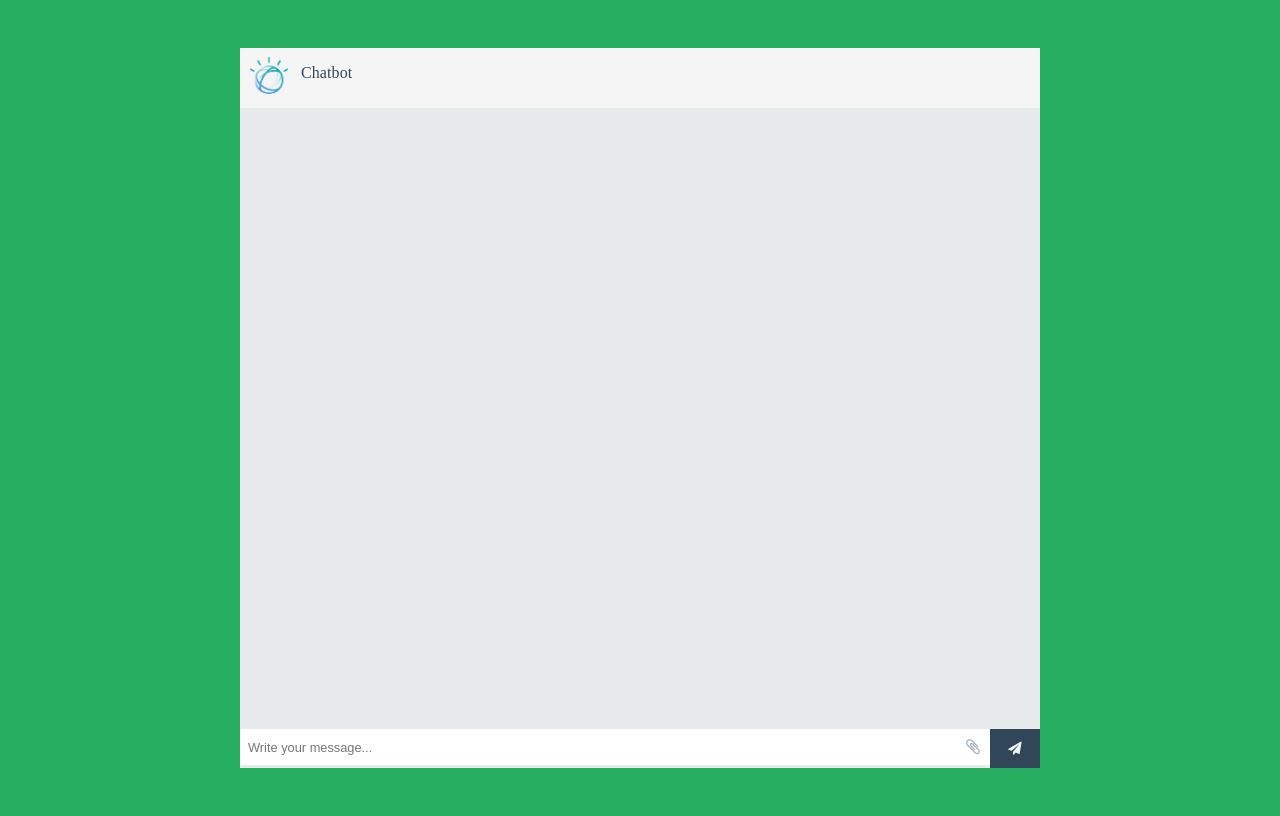
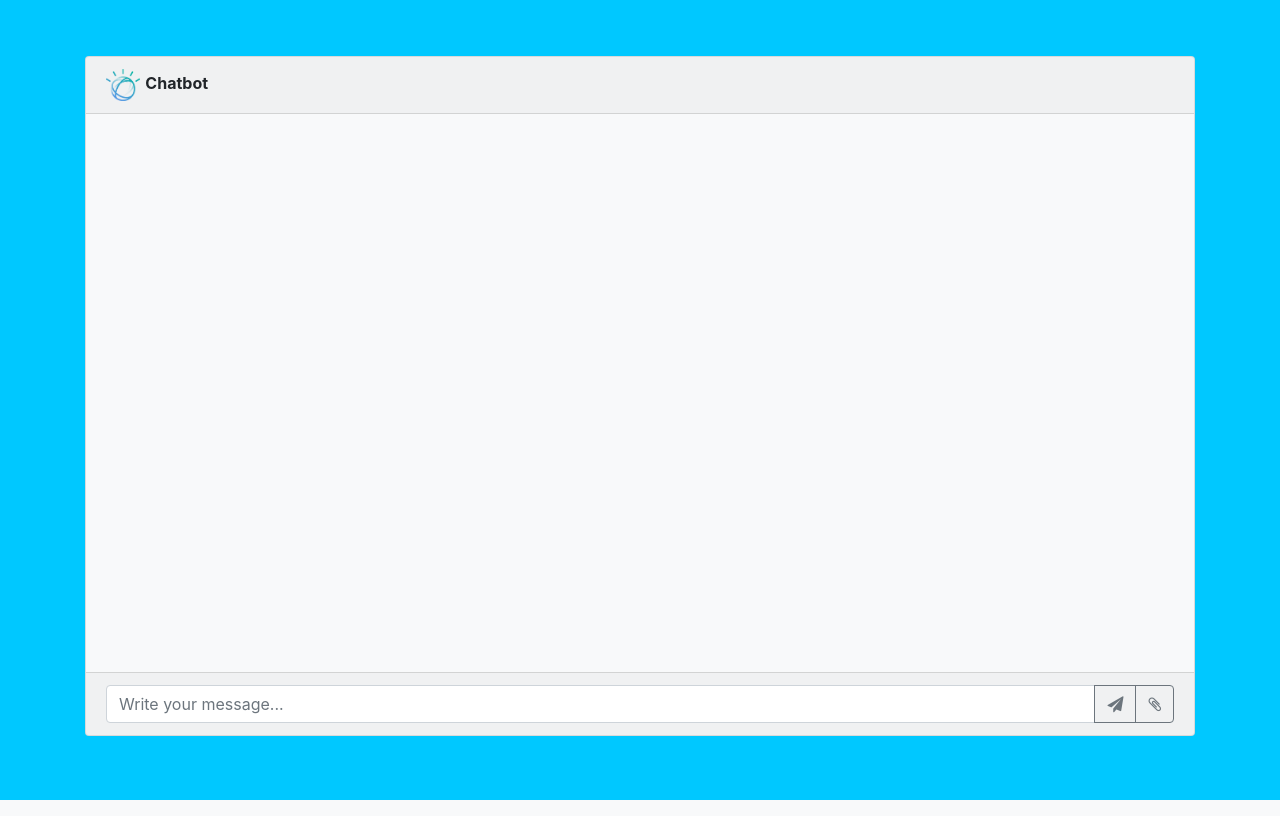
Before and after one commit to vr7517/python-webapp-template, a Flask app: page /chat in a window 1280 px wide. Run offline with Flask 2, Linux system fonts and the light colour scheme; some libraries are stand-ins or nearby versions.

Commit message:
updated chat UI to bootstrap

```diff
--- a/static/javascript/chat.js
+++ b/static/javascript/chat.js
@@ -2,12 +2,13 @@
 $(".messages").animate({ scrollTop: $(document).height() }, "fast");
 
 function newMessage() {
-    message = $(".message-input input").val();
+    message = $("#q").val();
+    console.log(message)
     if ($.trim(message) == '') {
         return false;
     }
     $('<li class="sent"><img src="static/images/user.png" alt="" /><p>' + message + '</p></li>').appendTo($('.messages ul'));
-    $('.message-input input').val(null);
+    $('#q').val(null);
     $(".messages").animate({ scrollTop: $(document).height() }, "fast");
 
     sendRequest(message);
@@ -34,7 +35,7 @@
     }
 
     $('<li class="replies"><img src="static/images/watson_avatar.png" alt="" /><p>' + message + '</p></li>').appendTo($('.messages ul'));
-    $('.message-input input').val(null);
+    $('#q').val(null);
     $(".messages").animate({ scrollTop: $(document).height() }, "fast");
 };
 
--- a/static/stylesheets/chat.css
+++ b/static/stylesheets/chat.css
@@ -1,212 +1,105 @@
-body {
-    display: flex;
-    align-items: center;
-    justify-content: center;
-    min-height: 100vh;
-    background: #27ae60;
-    font-size: 1em;
-    letter-spacing: 0.1px;
-    color: #32465a;
-    text-rendering: optimizeLegibility;
-    text-shadow: 1px 1px 1px rgba(0, 0, 0, 0.004);
-    -webkit-font-smoothing: antialiased;
+
+.bg-light-blue {
+    background: rgb(0, 200, 255);
 }
 
-.frame {
-    width: 95%;
-    min-width: 360px;
-    max-width: 800px;
-    height: 92vh;
-    min-height: 300px;
-    max-height: 720px;
-    background: #E6EAEA;
+.card {
+    margin: 5% 0 5%;
+    height: 85vh;
 }
 
-
-.frame .content {
-    width: 100%;
-    height: 100%;
-    overflow: hidden;
-    position: relative;
+input[type=number] {
+    -moz-appearance:textfield;
 }
 
-@media screen and (max-width: 735px) {
-    .frame .content {
-        width: 100;
-        min-width: 300px !important;
-    }
+input::-webkit-outer-spin-button,
+input::-webkit-inner-spin-button {
+    -webkit-appearance: none;
+    margin: 0;
 }
 
-@media screen and (min-width: 900px) {
-    .frame .content {
-        width: 100%;
-    }
+.card-header img {
+    margin-right: 5px;
+    height: 2em;
 }
 
-.frame .content .contact-profile {
+.contact-profile {
     width: 100%;
     height: 60px;
-    background: #f5f5f5;
+    background: black;
+    color: white
 }
 
-.frame .content .contact-profile img {
+.contact-profile img {
     width: 40px;
     border-radius: 50%;
     float: left;
     margin: 9px 12px 0 9px;
 }
 
-.frame .content .contact-profile p {
+.contact-profile p {
     float: left;
 }
 
-.frame .content .messages {
+.messages {
     height: auto;
-    min-height: calc(100% - 93px);
-    max-height: calc(100% - 93px);
+    min-height: 100%;
+    max-height: 100%;
     overflow-y: scroll;
     overflow-x: hidden;
 }
 
-@media screen and (max-width: 735px) {
-    .frame .content .messages {
-        max-height: calc(100% - 105px);
-    }
-}
-
-.frame .content .messages::-webkit-scrollbar {
+.messages::-webkit-scrollbar {
     width: 8px;
     background: transparent;
 }
 
-.frame .content .messages::-webkit-scrollbar-thumb {
+.messages::-webkit-scrollbar-thumb {
     background-color: rgba(0, 0, 0, 0.3);
 }
 
-.frame .content .messages ul li {
+.messages ul li {
     display: inline-block;
     clear: both;
-    float: left;
     margin: 15px 15px 5px 15px;
     width: calc(100% - 25px);
     font-size: 0.9em;
 }
 
-.frame .content .messages ul li:nth-last-child(1) {
+.messages ul li:nth-last-child(1) {
     margin-bottom: 20px;
 }
 
-.frame .content .messages ul li.sent img {
+.messages ul li.sent img {
     margin: 6px 8px 0 0;
 }
 
-.frame .content .messages ul li.sent p {
-    background: #435f7a;
-    color: #f5f5f5;
+.messages ul li.sent p {
+    background: rgb(0, 170, 255);
+    color: white;
 }
 
-.frame .content .messages ul li.replies img {
+.messages ul li.replies img {
     float: right;
     margin: 6px 0 0 8px;
 }
 
-.frame .content .messages ul li.replies p {
-    background: #f5f5f5;
+.messages ul li.replies p {
+    background: rgb(0, 170, 255);
+    color: white;
     float: right;
 }
 
-.frame .content .messages ul li img {
+.messages ul li img {
     width: 22px;
     border-radius: 50%;
     float: left;
 }
 
-.frame .content .messages ul li p {
+.messages ul li p {
     display: inline-block;
     padding: 10px 15px;
     border-radius: 20px;
     max-width: 205px;
     line-height: 130%;
 }
-
-@media screen and (min-width: 735px) {
-    .frame .content .messages ul li p {
-        max-width: 300px;
-    }
-}
-
-.frame .content .message-input {
-    position: absolute;
-    bottom: 0;
-    width: 100%;
-    z-index: 99;
-}
-
-.frame .content .message-input .wrap {
-    position: relative;
-}
-
-.frame .content .message-input .wrap input {
-    float: left;
-    border: none;
-    width: calc(100% - 90px);
-    padding: 11px 32px 10px 8px;
-    font-size: 0.8em;
-    color: #32465a;
-}
-
-@media screen and (max-width: 735px) {
-    .frame .content .message-input .wrap input {
-        padding: 15px 32px 16px 8px;
-    }
-}
-
-.frame .content .message-input .wrap input:focus {
-    outline: none;
-}
-
-.frame .content .message-input .wrap .attachment {
-    position: absolute;
-    right: 60px;
-    z-index: 4;
-    margin-top: 10px;
-    font-size: 1.1em;
-    color: #435f7a;
-    opacity: .5;
-    cursor: pointer;
-}
-
-@media screen and (max-width: 735px) {
-    .frame .content .message-input .wrap .attachment {
-        margin-top: 17px;
-        right: 65px;
-    }
-}
-
-.frame .content .message-input .wrap .attachment:hover {
-    opacity: 1;
-}
-
-.frame .content .message-input .wrap button {
-    float: right;
-    border: none;
-    width: 50px;
-    padding: 12px 0;
-    cursor: pointer;
-    background: #32465a;
-    color: #f5f5f5;
-}
-
-@media screen and (max-width: 735px) {
-    .frame .content .message-input .wrap button {
-        padding: 16px 0;
-    }
-}
-
-.frame .content .message-input .wrap button:hover {
-    background: #435f7a;
-}
-
-.frame .content .message-input .wrap button:focus {
-    outline: none;
-}
--- a/templates/chat.html
+++ b/templates/chat.html
@@ -1,39 +1,50 @@
 <!DOCTYPE html>
-<html >
+<html>
 
 <head>
     <meta charset='UTF-8'>
 
     <title>Chatbot</title>
 
-    <link rel='stylesheet prefetch' href='https://cdnjs.cloudflare.com/ajax/libs/font-awesome/4.6.2/css/font-awesome.min.css'>
+    <link rel='stylesheet' href='https://cdnjs.cloudflare.com/ajax/libs/font-awesome/4.6.2/css/font-awesome.min.css'>
+    <link rel="stylesheet" href="https://stackpath.bootstrapcdn.com/bootstrap/4.3.1/css/bootstrap.min.css">
+    <link href="static/stylesheets/chat.css" rel="stylesheet">
 
-    <link href="static/stylesheets/chat.css" rel="stylesheet">
 </head>
 
-<body>
+<body class="bg-light-blue">
 
-    <div class="frame">
-        <div class="content">
-            <div class="contact-profile">
-                <img src="static/images/watson_avatar.png" alt="" />
-                <p>Chatbot</p>
-            </div>
-            <div class="messages">
-                <ul></ul>
-            </div>
-            <div class="message-input">
-                <div class="wrap">
-                    <input type="text" dir='auto' placeholder="Write your message..." />
-                    <i class="fa fa-paperclip attachment" aria-hidden="true"></i>
-                    <button class="submit">
-                        <i class="fa fa-paper-plane" aria-hidden="true"></i>
-                    </button>
+
+    <div class="container mx-auto center">
+
+        <div class="card bg-light">
+            <div class="card-header"><img src="static/images/watson_avatar.png" /><b>Chatbot</b></div>
+            <div class="card-body">
+                <div class="messages">
+                    <ul></ul>
                 </div>
             </div>
+            <div class="card-footer">
+
+                <div class="input-group">
+                    <input type="text" class="form-control" placeholder="Write your message..." id='q' dir='auto'>
+                    <div class="input-group-append">
+                        <button class="btn btn-outline-secondary" type="button" id='submit'><i
+                                class="fa fa-paper-plane"></i></button>
+                        <button class="btn btn-outline-secondary" type="button" id='audio'><i
+                                class="fa fa-paperclip attachment"></i></button>
+                    </div>
+                </div>
+            </div>
+
         </div>
+
+
     </div>
-    <script src='https://code.jquery.com/jquery-2.2.4.min.js'></script>
+
+    <script src="https://code.jquery.com/jquery-3.3.1.min.js"></script>
+    <script src="https://cdnjs.cloudflare.com/ajax/libs/popper.js/1.14.7/umd/popper.min.js"></script>
+    <script src="https://stackpath.bootstrapcdn.com/bootstrap/4.3.1/js/bootstrap.min.js"></script>
     <script src="static/javascript/chat.js" type="text/javascript"></script>
 
 </body>
```
